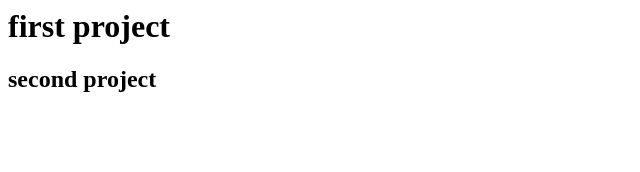
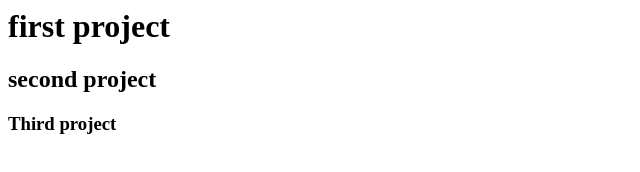
Before and after one commit to kunal2550/KunalProjectGit, a plain HTML site: page index.html in a window 1280 px wide. Shown: the whole page, without its empty margins (0-640 px from the left). Drawn offline with Linux system fonts and the light colour scheme.

Commit message:
Changing H3

```diff
--- a/index.html
+++ b/index.html
@@ -5,5 +5,6 @@
 <body>
 <h1>first project</h1>
 <h2>second project</h2>
+<h3>Third project</h3>
 </body>
 </html>
```
